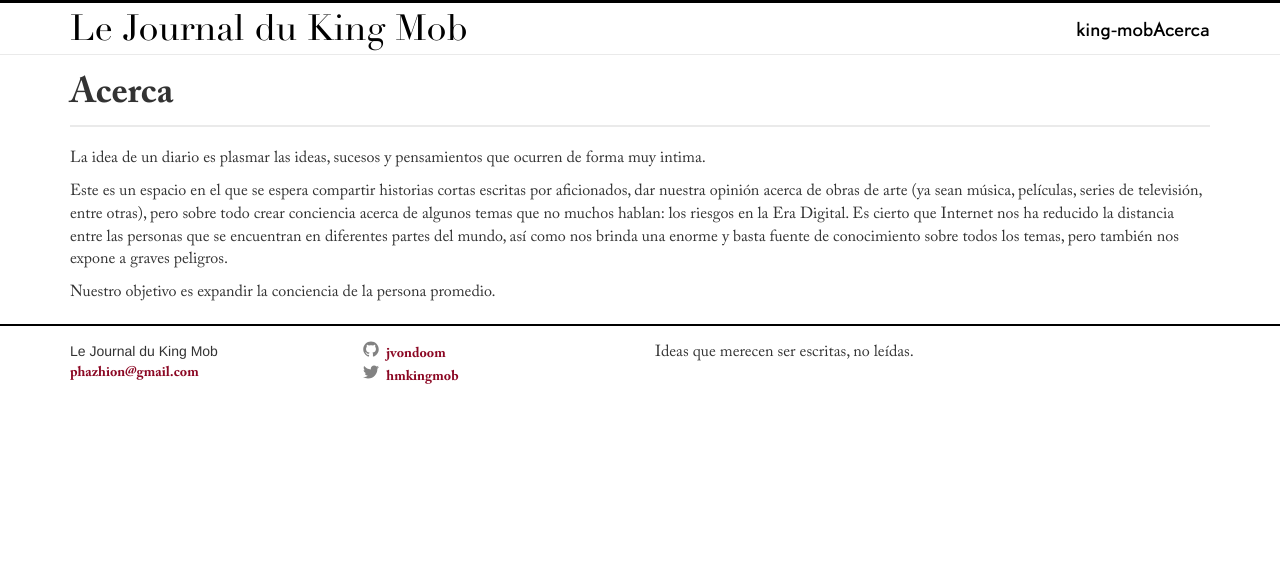
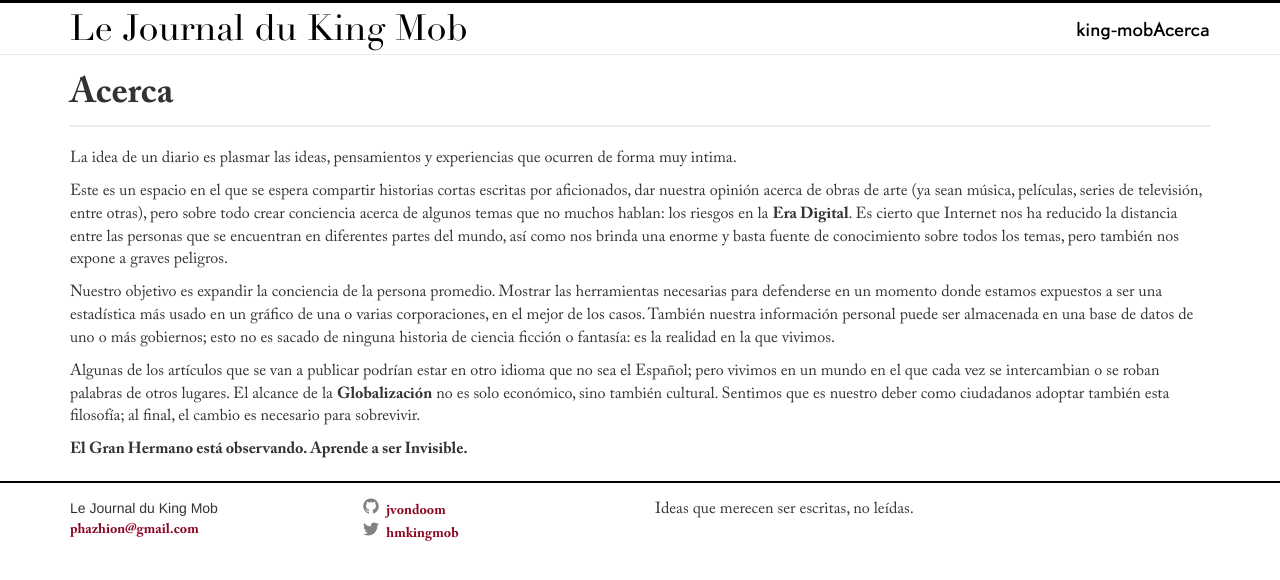
Before and after one commit to jvondoom/king-mob, a Jekyll site: the page built from about.md, in a window 1280 px wide. Shown: the top 580 px of the page. Built offline with Jekyll 4.4.1, drawn with Linux system fonts in a browser that asks for light colours.

Commit message:
Updated about page copy

```diff
--- a/about.md
+++ b/about.md
@@ -4,8 +4,12 @@ title: Acerca
 permalink: /acerca/
 ---
 
-La idea de un diario es plasmar las ideas, sucesos y pensamientos que ocurren de forma muy intima.
+La idea de un diario es plasmar las ideas, pensamientos y experiencias que ocurren de forma muy intima.
 
-Este es un espacio en el que se espera compartir historias cortas escritas por aficionados, dar nuestra opinión acerca de obras de arte (ya sean música, películas, series de televisión, entre otras), pero sobre todo crear conciencia acerca de algunos temas que no muchos hablan: los riesgos en la Era Digital. Es cierto que Internet nos ha reducido la distancia entre las personas que se encuentran en diferentes partes del mundo, así como nos brinda una enorme y basta fuente de conocimiento sobre todos los temas, pero también nos expone a graves peligros.
+Este es un espacio en el que se espera compartir historias cortas escritas por aficionados, dar nuestra opinión acerca de obras de arte (ya sean música, películas, series de televisión, entre otras), pero sobre todo crear conciencia acerca de algunos temas que no muchos hablan: los riesgos en la <strong>Era Digital</strong>. Es cierto que Internet nos ha reducido la distancia entre las personas que se encuentran en diferentes partes del mundo, así como nos brinda una enorme y basta fuente de conocimiento sobre todos los temas, pero también nos expone a graves peligros.
 
-Nuestro objetivo es expandir la conciencia de la persona promedio.
+Nuestro objetivo es expandir la conciencia de la persona promedio. Mostrar las herramientas necesarias para defenderse en un momento donde estamos expuestos a ser una estadística más usado en un gráfico de una o varias corporaciones, en el mejor de los casos. También nuestra información personal puede ser almacenada en una base de datos de uno o más gobiernos; esto no es sacado de ninguna historia de ciencia ficción o fantasía: es la realidad en la que vivimos.
+
+Algunas de los artículos que se van a publicar podrían estar en otro idioma que no sea el Español; pero vivimos en un mundo en el que cada vez se intercambian o se roban palabras de otros lugares. El alcance de la <strong>Globalización</strong> no es solo económico, sino también cultural.  Sentimos que es nuestro deber como ciudadanos adoptar también esta filosofía; al final, el cambio es necesario para sobrevivir.
+
+<strong>El Gran Hermano está observando. Aprende a ser Invisible.</strong>
--- a/styles/core/_typo.scss
+++ b/styles/core/_typo.scss
@@ -25,3 +25,7 @@ a {
     color: $color-monarch;
   }
 }
+
+strong {
+  font-family: $font-bold;
+}
```
